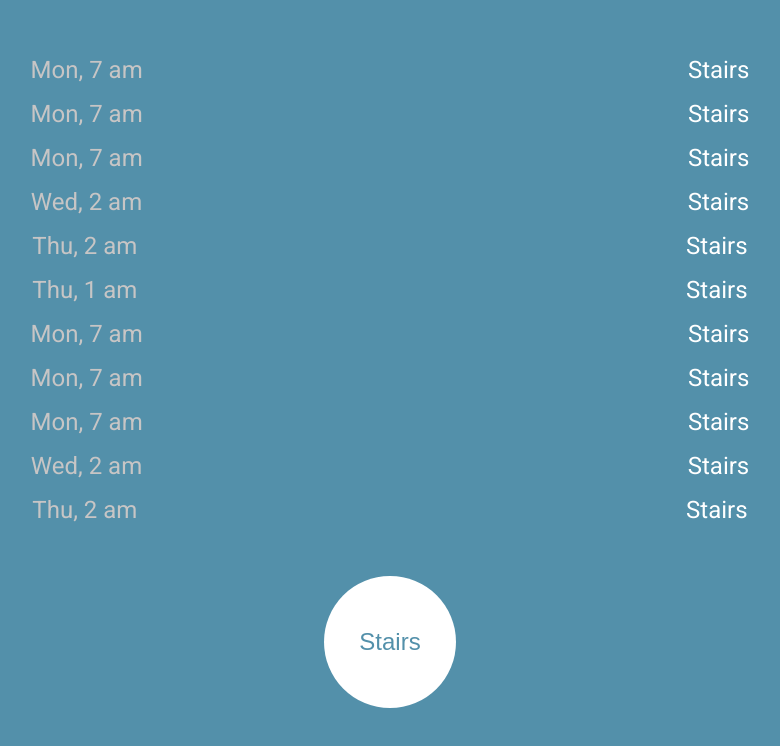
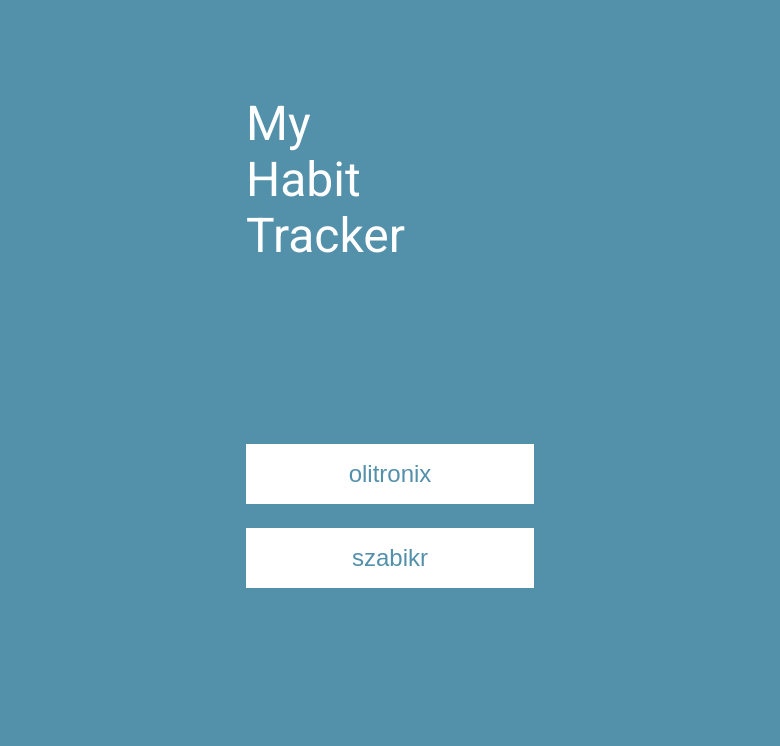
Before and after one commit to szabikr/my-habit-tracker, a React (Create React App) app: page / in a window 1280 px wide. Shown: the top 746 px of the page, without its empty margins (250-1030 px from the left). Built offline with nearby package versions, Linux system fonts and the light colour scheme.

Commit message:
Implementing landing page, habits and performing habits

```diff
--- a/package.json
+++ b/package.json
@@ -6,6 +6,7 @@
     "@testing-library/jest-dom": "^4.2.4",
     "@testing-library/react": "^9.3.2",
     "@testing-library/user-event": "^7.1.2",
+    "axios": "^0.19.2",
     "moment": "^2.24.0",
     "react": "^16.12.0",
     "react-dom": "^16.12.0",
--- a/src/App.js
+++ b/src/App.js
@@ -1,19 +1,19 @@
-import React from 'react';
+import React, { useState } from 'react';
 import './App.css';
 
 import LandingPage from './landing-page/landing-page';
 import Habits from './habits/habits';
 
-class App extends React.Component {
+function App() {
 
-  render() {
-    return (
-      <div>
-        {/* <LandingPage /> */}
-        <Habits />
-      </div>
-    );
-  }
+  const [user, setUser] = useState(null);
+
+  return (
+    <div>
+      {user === null && <LandingPage setUser={setUser} />}
+      {user !== null && <Habits user={user}/>}
+    </div>
+  );
 }
 
 export default App;
--- /dev/null
+++ b/src/habit/habit.css
@@ -0,0 +1,12 @@
+
+.habit {
+  padding: 8px;
+}
+
+.habit-timestamp {
+  color: #C7C5C5;
+}
+
+.habit-name {
+  color: #FFFFFF;
+}
--- /dev/null
+++ b/src/habit/habit.js
@@ -0,0 +1,18 @@
+import React from 'react';
+import moment from 'moment';
+import './habit.css';
+
+function Habit({ timestamp, name }) {
+  return (
+    <div className="wrapper habit">
+      <div className="habit-timestamp">
+        {moment(parseInt(timestamp)).format('ddd, h a')}
+      </div>
+      <div className="habit-name">
+        {name}
+      </div>
+    </div>
+  )
+}
+
+export default Habit;
--- a/src/habits/habits.css
+++ b/src/habits/habits.css
@@ -18,15 +18,3 @@
 
   font-size: 24px;
 }
-
-.habit {
-  padding: 8px;
-}
-
-.habit-timestamp {
-  color: #C7C5C5;
-}
-
-.habit-name {
-  color: #FFFFFF;
-}
--- a/src/habits/habits.js
+++ b/src/habits/habits.js
@@ -1,28 +1,69 @@
-import React from 'react';
+import React, { useState, useEffect } from 'react';
+import axios from 'axios';
 import './habits.css';
 
-import moment from 'moment';
+import Habit from '../habit/habit';
 
-import listOfHabits from './list-of-habits.data';
+const apiAddress = 'https://32higkx30e.execute-api.eu-west-1.amazonaws.com/dev';
 
-function Habit({ timestamp, name }) {
-  return (
-    <div className="wrapper habit">
-      <div className="habit-timestamp">
-        {moment(parseInt(timestamp)).format('ddd, h a')}
-      </div>
-      <div className="habit-name">
-        {name}
-      </div>
-    </div>
-  )
-}
+function Habits({ user }) {
 
-function Habits() {
+  const [performedHabits, setPerformedHabits] = useState([]);
+
+  useEffect(() => {
+
+    async function fetchData() {
+      const response = await axios.get(
+        `${apiAddress}/performed-habits/${user.name}`,
+      );
+
+      if (response.data.body === '') {
+        return;
+      }
+
+      const performedHabits = JSON.parse(response.data.body);
+
+      setPerformedHabits(performedHabits);
+    }
+
+    fetchData();
+
+  }, [user]);
+
+  const performHabit = () => {
+
+    const requestData = {
+      user: {
+        name: user.name,
+      },
+      performedHabit: {
+        name: user.habit.name,
+        timestamp: Date.now()
+      }
+    }
+
+    async function sendData() {
+      const response = await axios.post(
+        `${apiAddress}/performed-habits`,
+        requestData
+      );
+
+      // TODO: Handle error
+    }
+
+    sendData();
+
+    setPerformedHabits([
+      ...performedHabits,
+      requestData.performedHabit
+    ]);
+
+  };
+
   return (
     <div>
       <div className="habit-list">
-        {listOfHabits.map((habit, index) => (
+        {performedHabits.map((habit, index) => (
           <Habit
             key={index}
             timestamp={habit.timestamp}
@@ -30,7 +71,7 @@ function Habits() {
         ))}
       </div>
       <div className="wrapper">
-        <button className="habit-button">Stairs</button>
+        <button className="habit-button" onClick={performHabit}>{user.habit.name}</button>
       </div>
     </div>
   )
--- a/src/landing-page/landing-page.js
+++ b/src/landing-page/landing-page.js
@@ -1,7 +1,26 @@
 import React from 'react';
 import './landing-page.css';
 
-function LandingPage() {
+function LandingPage({ setUser }) {
+
+  const onOlitronixClick = () => {
+    setUser({
+      name: 'olitronix',
+      habit: {
+        name: 'Water'
+      }
+    });
+  }
+
+  const onSzabikrClick = () => {
+    setUser({
+      name: 'szabikr',
+      habit: {
+        name: 'Smoking',
+      }
+    });
+  }
+
   return (
     <div>
       <div className="wrapper">
@@ -10,11 +29,11 @@ function LandingPage() {
 
       <div className="user-buttons">
         <div className="wrapper">
-          <button className="user-button">olitronix</button>
+          <button className="user-button" onClick={onOlitronixClick}>olitronix</button>
         </div>
 
         <div className="wrapper">
-          <button className="user-button">szabikr</button>
+          <button className="user-button" onClick={onSzabikrClick}>szabikr</button>
         </div>
       </div>
     </div>
```
Also changed, not shown: 1 other file (tests, documents, lock files or other folders).
